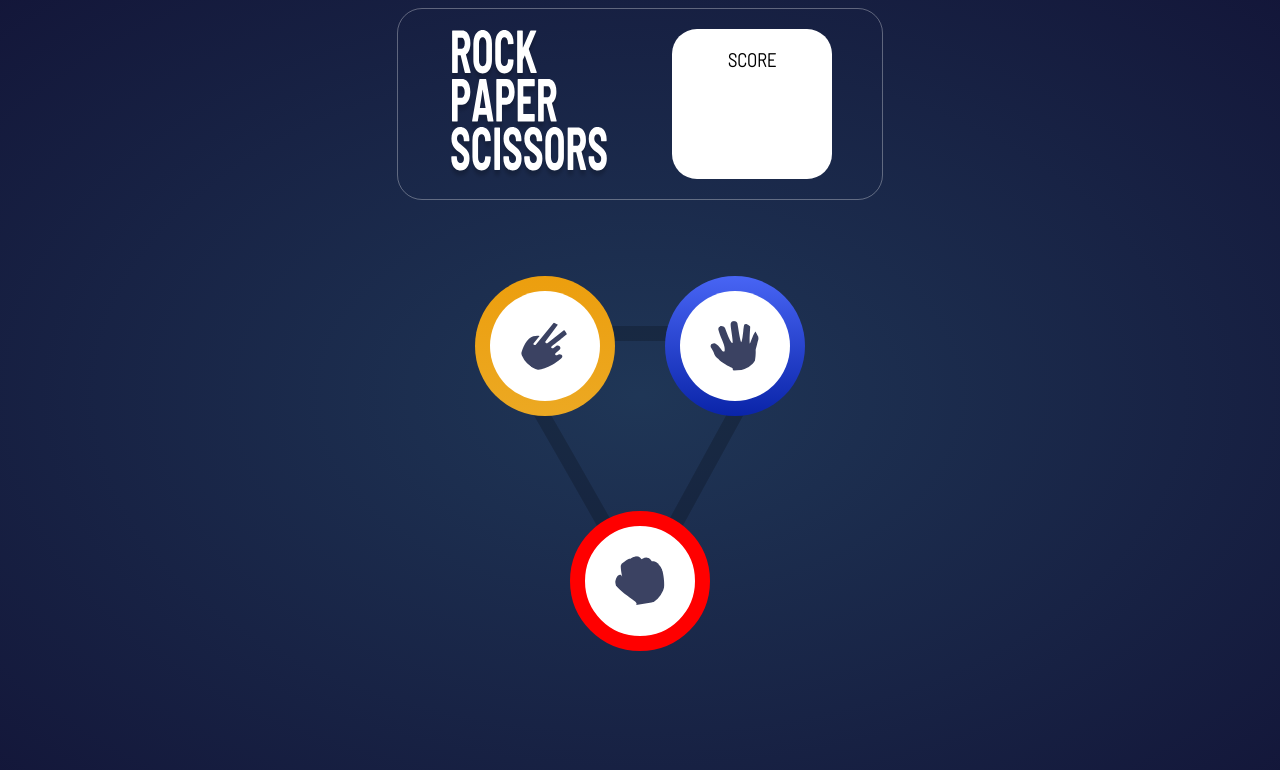
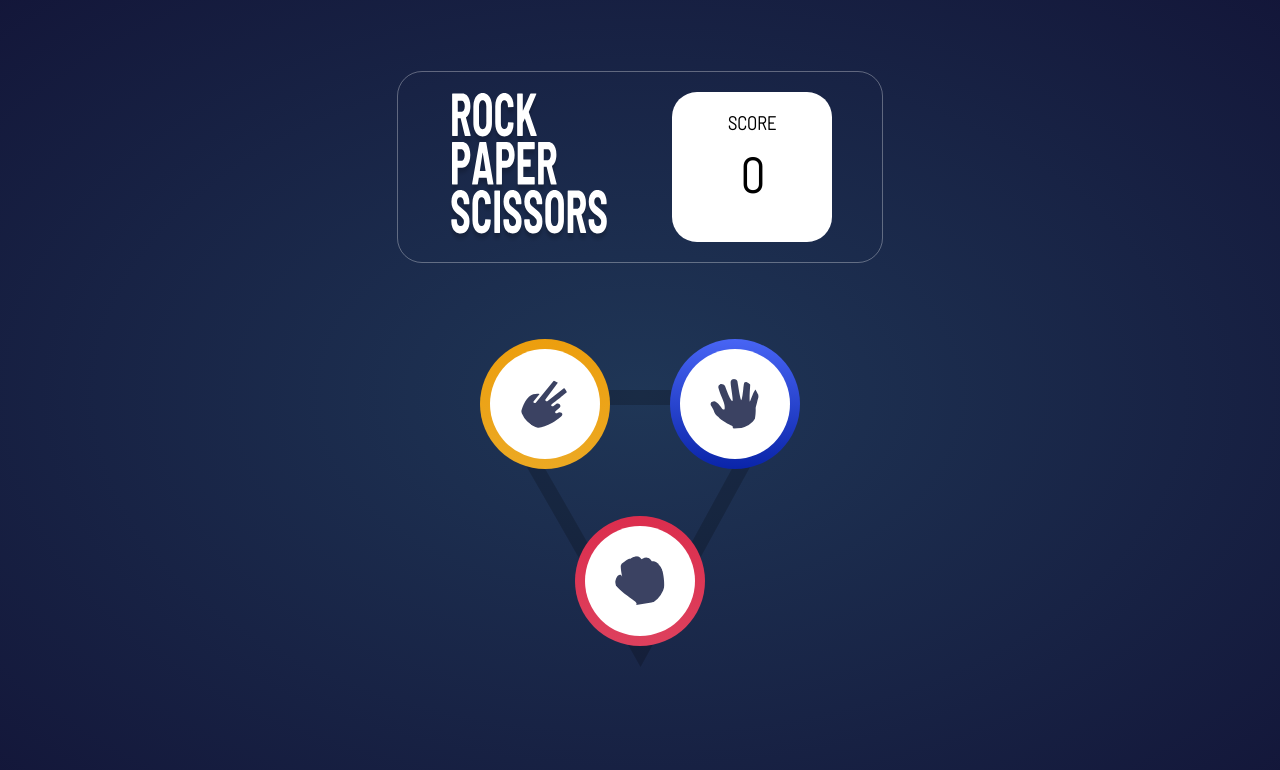
Before and after one commit to ProcrastinatingEntrepreneur/rock-paper-scissors-master, a website: page index.html in a window 1280 px wide. Drawn offline with Linux system fonts and the light colour scheme.

Commit message:
Layout setup and basic JavaScript laid out, need to figure out how to update DOM in increments

```diff
--- a/index.html
+++ b/index.html
@@ -18,31 +18,34 @@
   You Lose
 
   Play Again --->
-<link rel="stylesheet" type="text/css" href="styles.css">
-
+  <link rel="stylesheet" type="text/css" href="./src/css/styles.css">
+  <script type="text/javascript" src="./src/js/script.js"></script>
 </head>
 <body>
-  <div class="header-area">
-    <div class="title-score">
+  <div class="header-area flex">
+    <div class="title-score flex">
 
       <img alt="logo" src="images/logo.svg" class="logo">
 
       <div class="score">
         <h3 class="score-text">Score</h3>
+        <h3 class="score-count">0</h3>
       </div>
     </div>
   </div>
-  <div class="game-area">
-    <div class="paper-button">
-      <img alt="paper" src="images/icon-paper.svg" class="paper">
+  <div class="game-area flex">
+    <div class="paper-button flex">
+      <img alt="paper" src="images/icon-paper.svg" class="paper circle">
     </div>
-    <div class="scissors-button">
-      <img alt="scissors" src="images/icon-scissors.svg" class="scissors">
+    <div class="scissors-button flex" onclick="gameChoice('scissors');">
+      <img alt="scissors" src="images/icon-scissors.svg" class="scissors circle">
     </div>
-    <div class="rock-button"></div>
-      <img alt="rock" src="images/icon-rock.svg" class="rock">
+    <div class="rock-button flex">
+      <img alt="rock" src="images/icon-rock.svg" class="rock circle">
     </div>
   </div>
+
+
 
   <!--
   <div class="attribution">
--- a/styles.css
+++ b/src/css/styles.css
@@ -11,9 +11,13 @@ body {
     flex-direction: column;
 }
 
+.flex {
+    display: flex;
+}
+
 .header-area {
-    display: flex;
     justify-content: center;
+    margin-top: 5%
 }
 
 .title-score {
@@ -26,7 +30,6 @@ body {
 }
 
 .score-text {
-    align-self: flex-end;
     text-align: center;
     text-transform: uppercase;
 }
@@ -41,60 +44,55 @@ body {
 }
 
 .paper {
-    background-color: white;
-    border-radius: 100px;
     padding: 30px;
-    height: 50px;
-    width: 50px;
 }
 
 .paper-button {
     border-radius: 100px;
-    padding: 15px;
+    padding: 10px;
     margin-left: 15%;
     margin-top: -4%;
     position: absolute;
     background-image: linear-gradient(to bottom,hsl(230, 89%, 62%) 0%,hsl(230, 89%, 35%) 100%);
     align-content: center;
     justify-content: center;
-    display: flex;
+    cursor: pointer;
 }
 
 .scissors {
-    background-color: white;
-    border-radius: 100%;
     padding: 30px;
-    height: 50px;
-    width: 50px;
 }
 
 .scissors-button {
     border-radius: 100px;
-    padding: 15px;
+    padding: 10px;
     position: absolute;
     margin-left: -15%;
     margin-top: -4%;
     background-image: linear-gradient(to bottom, hsl(39, 89%, 49%) 0%, hsl(40, 84%, 53%) 100%);
-    display: flex;
     justify-content: center;
     align-items: center;
+    cursor: pointer;
 }
 
 .rock {
-    background-color: white;
-    border-radius: 100%;
     padding: 30px;
-    height: 50px;
-    width: 50px;
-    align-self: flex-end;
+}
+
+.rock-button {
+    border-radius: 100px;
+    padding: 10px;
     position: absolute;
-    border: 15px solid red;
+    justify-content: center;
+    align-items: center;
+    background-image: linear-gradient(to bottom, hsl(349, 71%, 52%) 0%, hsl(349, 70%, 56%) 100%);
+    margin-top: 10%;
+    cursor: pointer;
 }
 
 .game-area {
-    display: flex;
     justify-content: space-evenly;
-    background-image: url('images/bg-triangle.svg');
+    background-image: url('/images/bg-triangle.svg');
     background-repeat: no-repeat;
     background-position-x: center;
     height: 325px;
@@ -102,3 +100,16 @@ body {
     flex-wrap: wrap;
     position: relative;
 }
+
+.circle {
+    height: 50px;
+    width: 50px;
+    border-radius: 100px;
+    background-color: white;
+}
+
+.score-count {
+    text-align: center;
+    margin-top: -5%;
+    font-size: 48px;
+}
--- /dev/null
+++ b/src/js/script.js
@@ -0,0 +1,28 @@
+const scissors = document.querySelector('.scissors-button');
+const rock = document.querySelector('.rock-button');
+const paper = document.querySelector('.paper-button');
+let scoreCount = document.querySelector('.score-text');
+const choices = [rock, paper, scissors];
+let score = 0;
+
+function gameChoice(choice) {
+    if (choice === 'scissors') {
+        console.log('You chose scissors');
+        let computerChoiceIndex = Math.floor(Math.random() * 3);
+        if (computerChoiceIndex === 0) {
+            console.log('Computer won!');
+            if (score > 0) {
+                score--;
+            } else {
+                score = 0;
+            }
+            console.log(score);
+        } else {
+            if (score >= 0) {
+                score++
+            }
+            console.log('You win!');
+            console.log(score);
+        }
+    }
+}
```
